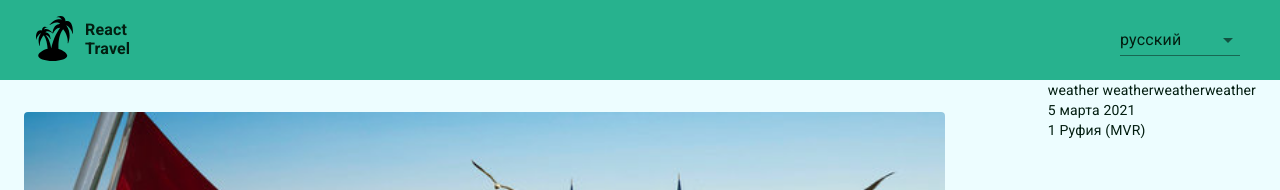
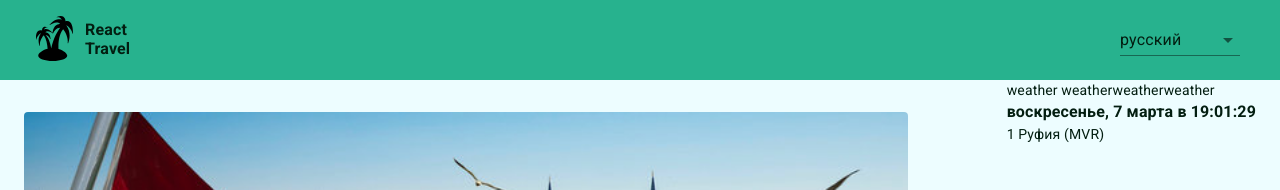
Before and after one commit to IrenaKowalewska/travel-app, a React (Create React App) app: page /turkey in a window 1280 px wide. Shown: the top 190 px of the page. Built offline with nearby package versions, Linux system fonts and the light colour scheme.

Commit message:
feat: display current date for capital

```diff
--- a/src/App.js
+++ b/src/App.js
@@ -27,6 +27,7 @@ function App() {
       countryInfo: state.countryReducer.countryInfo,
     }),
   );
+
   React.useEffect(() => {
     dispatch(initializeApp(lang));
   }, [dispatch, lang]);
--- /dev/null
+++ b/src/components/DateWidget.jsx
@@ -0,0 +1,60 @@
+import React from 'react';
+import { makeStyles, Typography } from '@material-ui/core';
+import { LangContext } from '../App';
+
+const useStyles = makeStyles((theme) => ({
+  bold: {
+    fontWeight: 600,
+  },
+}));
+
+function DateWidget({ url }) {
+  const classes = useStyles();
+  const lang = React.useContext(LangContext);
+  let timeZone = '';
+  switch (url) {
+    case 'turkey':
+      timeZone = 'Europe/Istanbul';
+      break; // Turkey Ankara
+    case 'greece':
+      timeZone = 'Europe/Athens';
+      break; // Greece Athens
+    case 'spain':
+      timeZone = 'Europe/Madrid';
+      break; // Spain Madrid
+    case 'italy':
+      timeZone = 'Europe/Rome';
+      break; // Italy Rome
+    case 'sri-lanka':
+      timeZone = 'Asia/Colombo';
+      break; // Sri Lanka Sri Jayawardenepura Kotte
+    case 'uae':
+      timeZone = 'Asia/Dubai';
+      break; // United Arab Emirates Abu Dhabi
+    case 'egypt':
+      timeZone = 'Africa/Cairo';
+      break; // Egypt Cairo
+
+    default:
+      timeZone = 'Europe/Podgorica'; // Montenegro Podgorica
+  }
+  const options = {
+    day: 'numeric',
+    month: 'long',
+    weekday: 'long',
+    hour: 'numeric',
+    minute: 'numeric',
+    second: 'numeric',
+    timeZone: timeZone,
+  };
+  const today = new Date();
+  const currentDate = today.toLocaleString(lang, options);
+
+  return (
+      <Typography className={classes.bold} color="textPrimary" component="h2">
+        {currentDate}
+      </Typography>
+  );
+}
+
+export default DateWidget;
--- a/src/pages/Country.jsx
+++ b/src/pages/Country.jsx
@@ -3,6 +3,7 @@ import Container from '@material-ui/core/Container';
 import { Box, makeStyles } from '@material-ui/core';
 import { Player, BigPlayButton } from 'video-react';
 import CountryPageInfo from '../components/CountryPageInfo';
+import DateWidget from '../components/DateWidget';
 
 const useStyles = makeStyles((theme) => ({
   root: {
@@ -32,7 +33,7 @@ function Country({
   language,
   currency,
   lat,
-  lng
+  lng,
 }) {
   const classes = useStyles();
 
@@ -54,11 +55,11 @@ function Country({
           </div>
           <div className={classes.info_right}>
             <div>weather weatherweatherweather</div>
-            <div>5 марта 2021</div>
+            <DateWidget url={url}/>
             <div>1 Руфия (MVR)</div>
           </div>
         </div>
-          <Player playsInline poster={`/assets/posters/${url}.jpg`}>
+        <Player playsInline poster={`/assets/posters/${url}.jpg`}>
           <source src={`assets/videos/${url}.mp4`} />
           <BigPlayButton position="center" />
         </Player>
```
